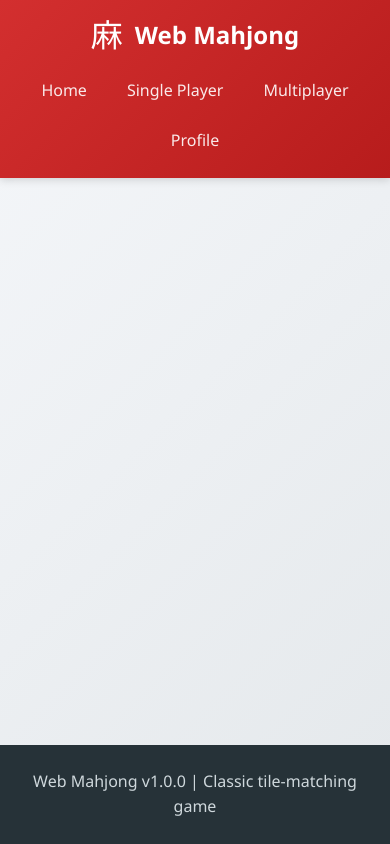
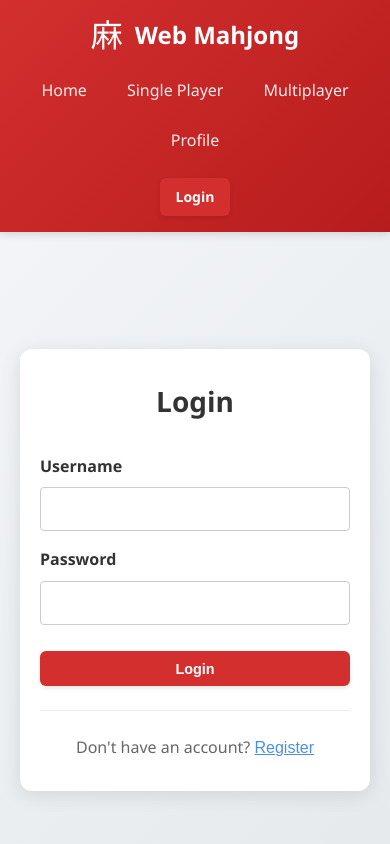
Before and after one commit to chtisgit/agent-playground, a React (Vite) app: page /login in a window 390 px wide. Shown: the top 844 px of the page. Built offline with nearby package versions, Linux system fonts and the light colour scheme; no server answers; the HTML template or start-up script is replaced by a standard one.

Commit message:
Add Login UI for multiplayer authentication

```diff
--- a/src/App.jsx
+++ b/src/App.jsx
@@ -1,23 +1,55 @@
-import React from 'react';
-import { BrowserRouter, Routes, Route } from 'react-router-dom';
+import React, { useState, useEffect } from 'react';
+import { BrowserRouter, Routes, Route, Navigate } from 'react-router-dom';
 import Home from './pages/Home';
+import Login from './pages/Login';
 import SinglePlayer from './pages/SinglePlayer';
 import MultiplayerLobby from './pages/MultiplayerLobby';
 import Profile from './pages/Profile';
 import Header from './components/Header';
 import './styles.css';
 
+// Protected route component - redirects to login if not authenticated
+function ProtectedRoute({ children }) {
+  const token = localStorage.getItem('authToken');
+  return token ? children : <Navigate to="/login" />;
+}
+
 function App() {
+  const [isAuthenticated, setIsAuthenticated] = useState(false);
+
+  useEffect(() => {
+    const token = localStorage.getItem('authToken');
+    setIsAuthenticated(!!token);
+  }, []);
+
   return (
     <BrowserRouter>
       <div className="app-container">
-        <Header />
+        <Header isAuthenticated={isAuthenticated} setIsAuthenticated={setIsAuthenticated} />
         <main className="main-content">
           <Routes>
             <Route path="/" element={<Home />} />
+            <Route path="/login" element={<Login />} />
+            {/* Single-player is public - no login needed */}
             <Route path="/single-player" element={<SinglePlayer />} />
-            <Route path="/multiplayer" element={<MultiplayerLobby />} />
-            <Route path="/profile" element={<Profile />} />
+            {/* Multiplayer requires login */}
+            <Route
+              path="/multiplayer"
+              element={
+                <ProtectedRoute>
+                  <MultiplayerLobby />
+                </ProtectedRoute>
+              }
+            />
+            {/* Profile requires login */}
+            <Route
+              path="/profile"
+              element={
+                <ProtectedRoute>
+                  <Profile />
+                </ProtectedRoute>
+              }
+            />
           </Routes>
         </main>
         <footer className="footer">
--- a/src/components/Header.css
+++ b/src/components/Header.css
@@ -55,6 +55,23 @@
   color: #fff;
 }
 
+.auth-section {
+  display: flex;
+  align-items: center;
+}
+
+.auth-section .btn {
+  text-decoration: none;
+  display: inline-flex;
+  align-items: center;
+  justify-content: center;
+}
+
+.auth-section .btn-sm {
+  padding: 0.5rem 1rem;
+  font-size: 0.875rem;
+}
+
 @media (max-width: 768px) {
   .header-content {
     flex-direction: column;
@@ -65,4 +82,9 @@
     flex-wrap: wrap;
     justify-content: center;
   }
+
+  .auth-section {
+    width: 100%;
+    justify-content: center;
+  }
 }
--- a/src/components/Header.jsx
+++ b/src/components/Header.jsx
@@ -1,8 +1,17 @@
-import { Link, useLocation } from 'react-router-dom';
+import React from 'react';
+import { Link, useLocation, useNavigate } from 'react-router-dom';
 import './Header.css';
 
-function Header() {
+function Header({ isAuthenticated, setIsAuthenticated }) {
   const location = useLocation();
+  const navigate = useNavigate();
+
+  const handleLogout = () => {
+    localStorage.removeItem('authToken');
+    localStorage.removeItem('user');
+    setIsAuthenticated(false);
+    navigate('/');
+  };
 
   return (
     <header className="header">
@@ -38,6 +47,18 @@ function Header() {
             Profile
           </Link>
         </nav>
+
+        <div className="auth-section">
+          {isAuthenticated ? (
+            <button onClick={handleLogout} className="btn btn-outline btn-sm">
+              Logout
+            </button>
+          ) : (
+            <Link to="/login" className="btn btn-primary btn-sm">
+              Login
+            </Link>
+          )}
+        </div>
       </div>
     </header>
   );
--- /dev/null
+++ b/src/pages/Login.css
@@ -0,0 +1,101 @@
+.login-container {
+  display: flex;
+  justify-content: center;
+  align-items: center;
+  min-height: calc(100vh - 200px);
+  padding: 20px;
+}
+
+.login-box {
+  background: white;
+  border-radius: 12px;
+  padding: 40px;
+  box-shadow: 0 4px 20px rgba(0, 0, 0, 0.1);
+  width: 100%;
+  max-width: 400px;
+}
+
+.login-box h2 {
+  text-align: center;
+  margin-bottom: 30px;
+  color: #333;
+  font-size: 28px;
+}
+
+.form-group {
+  margin-bottom: 20px;
+}
+
+.form-group label {
+  display: block;
+  margin-bottom: 8px;
+  color: #555;
+  font-weight: 500;
+}
+
+.form-group input {
+  width: 100%;
+  padding: 12px 16px;
+  border: 2px solid #e0e0e0;
+  border-radius: 8px;
+  font-size: 16px;
+  transition: border-color 0.2s;
+  box-sizing: border-box;
+}
+
+.form-group input:focus {
+  outline: none;
+  border-color: #4a90e2;
+}
+
+.form-group input:disabled {
+  background-color: #f5f5f5;
+  cursor: not-allowed;
+}
+
+.btn-full {
+  width: 100%;
+  margin-top: 10px;
+}
+
+.error-message {
+  background-color: #fee;
+  color: #c33;
+  padding: 12px;
+  border-radius: 8px;
+  margin-bottom: 20px;
+  text-align: center;
+  font-size: 14px;
+}
+
+.login-toggle {
+  text-align: center;
+  margin-top: 24px;
+  padding-top: 24px;
+  border-top: 1px solid #eee;
+}
+
+.login-toggle p {
+  color: #666;
+  margin: 0;
+}
+
+.link-button {
+  background: none;
+  border: none;
+  color: #4a90e2;
+  cursor: pointer;
+  font-size: inherit;
+  padding: 0;
+  text-decoration: underline;
+}
+
+.link-button:hover {
+  color: #357abd;
+}
+
+@media (max-width: 480px) {
+  .login-box {
+    padding: 30px 20px;
+  }
+}
--- /dev/null
+++ b/src/pages/Login.jsx
@@ -0,0 +1,142 @@
+import React, { useState } from 'react';
+import { useNavigate } from 'react-router-dom';
+import { userService } from '../services/userService';
+import './Login.css';
+
+function Login() {
+  const navigate = useNavigate();
+  const [isLogin, setIsLogin] = useState(true);
+  const [formData, setFormData] = useState({
+    username: '',
+    email: '',
+    password: ''
+  });
+  const [error, setError] = useState(null);
+  const [loading, setLoading] = useState(false);
+
+  const handleChange = (e) => {
+    setFormData({
+      ...formData,
+      [e.target.name]: e.target.value
+    });
+  };
+
+  const handleSubmit = async (e) => {
+    e.preventDefault();
+    setError(null);
+    setLoading(true);
+
+    try {
+      let response;
+      if (isLogin) {
+        response = await userService.login(formData.username, formData.password);
+      } else {
+        response = await userService.register(formData.username, formData.email, formData.password);
+        // After registration, login automatically
+        response = await userService.login(formData.username, formData.password);
+      }
+
+      // Store auth token
+      if (response.token) {
+        localStorage.setItem('authToken', response.token);
+        localStorage.setItem('user', JSON.stringify(response.user));
+      }
+
+      // Redirect to home
+      navigate('/');
+      window.location.reload(); // Reload to update auth state
+    } catch (err) {
+      setError(err.message || 'Authentication failed. Please try again.');
+    } finally {
+      setLoading(false);
+    }
+  };
+
+  return (
+    <div className="login-container">
+      <div className="login-box">
+        <h2>{isLogin ? 'Login' : 'Register'}</h2>
+
+        {error && <div className="error-message">{error}</div>}
+
+        <form onSubmit={handleSubmit}>
+          <div className="form-group">
+            <label htmlFor="username">Username</label>
+            <input
+              type="text"
+              id="username"
+              name="username"
+              value={formData.username}
+              onChange={handleChange}
+              required
+              disabled={loading}
+            />
+          </div>
+
+          {!isLogin && (
+            <div className="form-group">
+              <label htmlFor="email">Email</label>
+              <input
+                type="email"
+                id="email"
+                name="email"
+                value={formData.email}
+                onChange={handleChange}
+                required={!isLogin}
+                disabled={loading}
+              />
+            </div>
+          )}
+
+          <div className="form-group">
+            <label htmlFor="password">Password</label>
+            <input
+              type="password"
+              id="password"
+              name="password"
+              value={formData.password}
+              onChange={handleChange}
+              required
+              disabled={loading}
+              minLength="6"
+            />
+          </div>
+
+          <button
+            type="submit"
+            className="btn btn-primary btn-full"
+            disabled={loading}
+          >
+            {loading ? 'Please wait...' : (isLogin ? 'Login' : 'Register')}
+          </button>
+        </form>
+
+        <div className="login-toggle">
+          {isLogin ? (
+            <p>
+              Don't have an account?{' '}
+              <button
+                className="link-button"
+                onClick={() => setIsLogin(false)}
+              >
+                Register
+              </button>
+            </p>
+          ) : (
+            <p>
+              Already have an account?{' '}
+              <button
+                className="link-button"
+                onClick={() => setIsLogin(true)}
+              >
+                Login
+              </button>
+            </p>
+          )}
+        </div>
+      </div>
+    </div>
+  );
+}
+
+export default Login;
--- a/src/styles.css
+++ b/src/styles.css
@@ -126,3 +126,9 @@ html, body {
     font-size: 0.9rem;
   }
 }
+
+/* Additional button styles for auth */
+.btn-sm {
+  padding: 0.5rem 1rem;
+  font-size: 0.875rem;
+}
```
